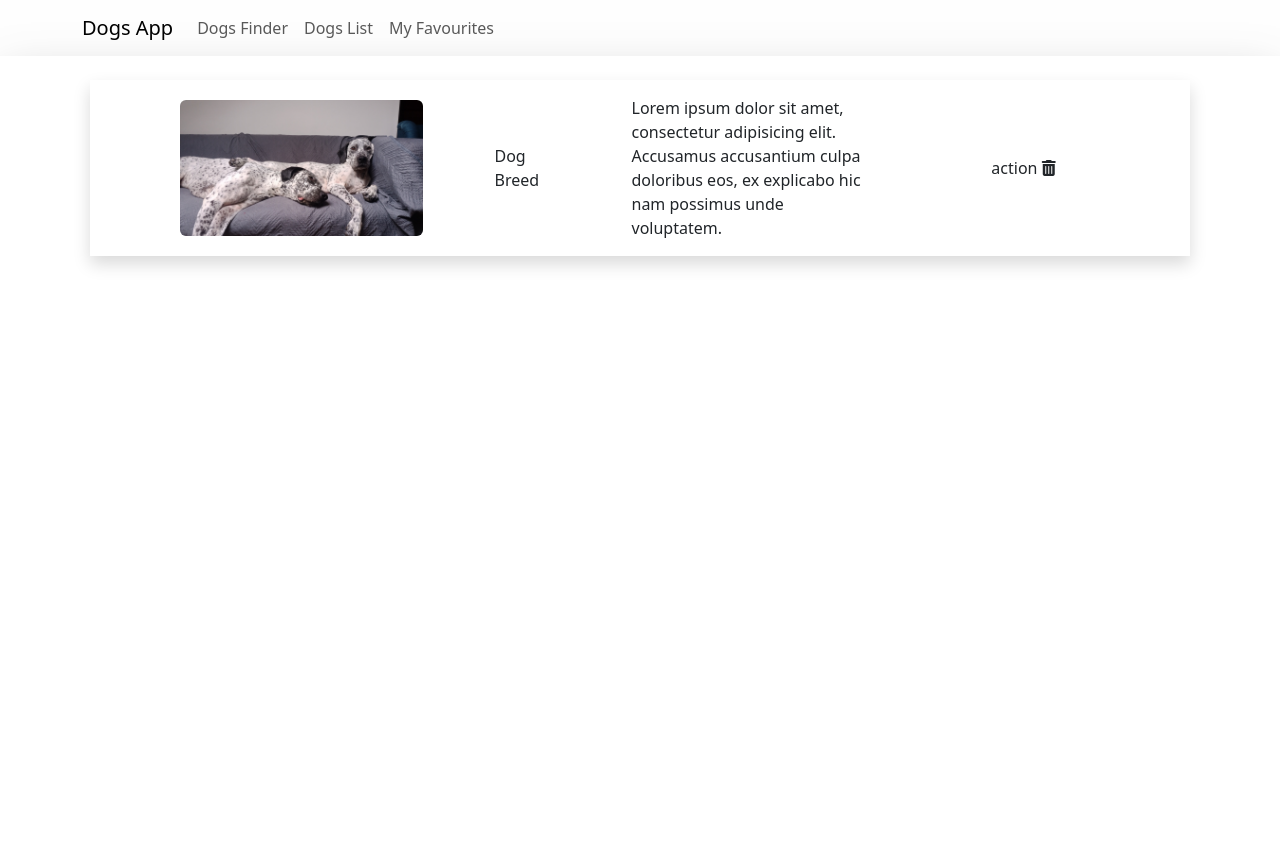
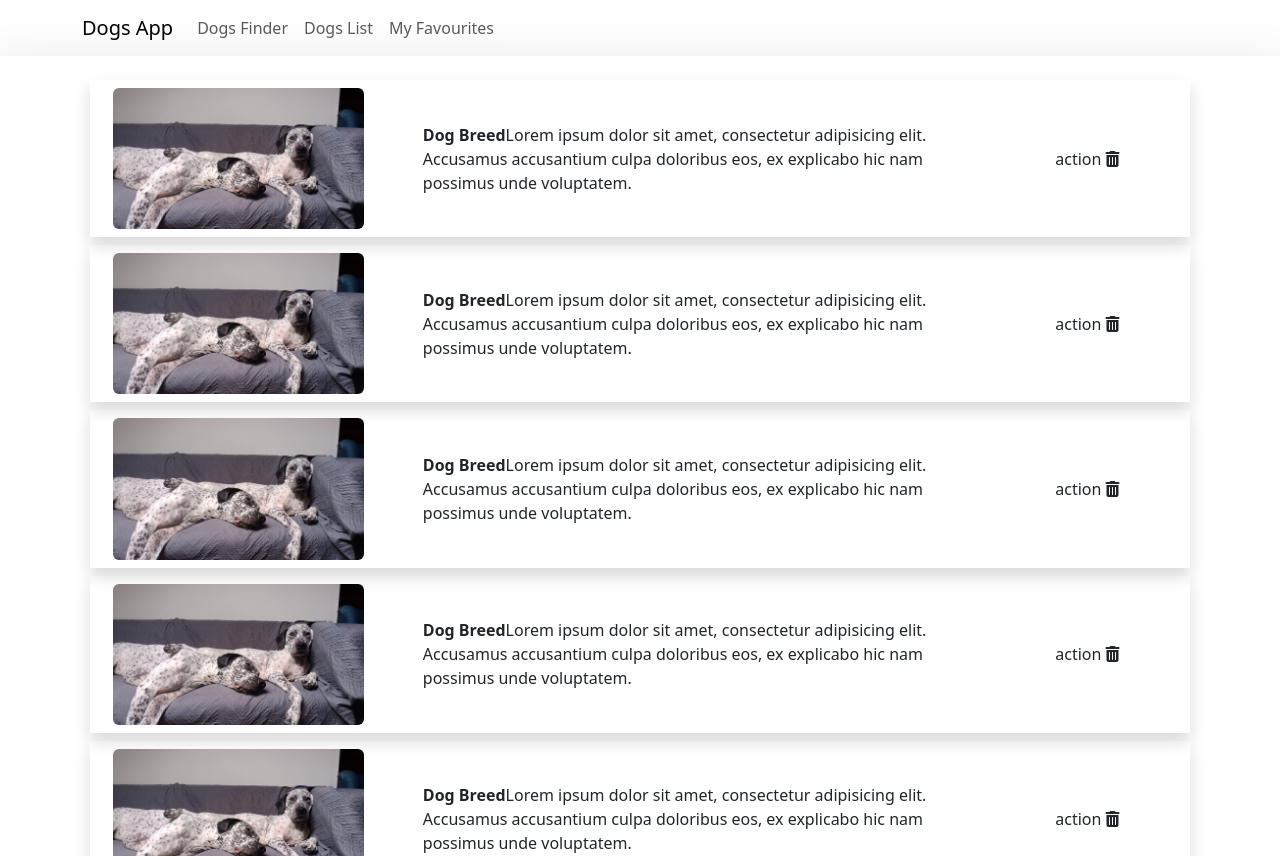
Before and after one commit to mirror86/Final_Project_DogsApp, a React (Create React App) app: page /favourites in a window 1280 px wide. Built offline with nearby package versions, Linux system fonts and the light colour scheme.

Commit message:
hot fix My Favourites

```diff
--- a/src/App.scss
+++ b/src/App.scss
@@ -66,6 +66,9 @@
 //  }
 }
 
+.masthead__box {
+  margin-top: 60px;
+}
 
 
 .footer {
--- a/src/pages/DoggsAppHome/DogsAppHome.js
+++ b/src/pages/DoggsAppHome/DogsAppHome.js
@@ -1,15 +1,15 @@
 import React from 'react';
 import {Button, Col, Row} from "react-bootstrap";
 import Container from "react-bootstrap/Container";
-import Menu from "../../components/Menu/Menu";
+
 
 
 const DogsAppHome = () => {
     return (
 
-        <Container fluid className="masthead  h-75 vw-100 d-flex flex-column justify-content-center ">
+        <Container fluid className="masthead  h-75 vw-100 d-flex flex-column justify-content-end ">
             <Container className="masthead__box  position-relative text-center mb-4 ">
-                <Row className="masthead__item d-flex mx-auto">
+                <Row className="masthead__item d-flex mx-auto justify-content-evenly">
                     <Col className="masthead__item__text">
                         <h1>Welcome</h1>
                         <h5>Select one of the buttons below to continue</h5>
--- a/src/pages/FavDogs/FavDogs.js
+++ b/src/pages/FavDogs/FavDogs.js
@@ -11,13 +11,74 @@ const FavDogs = () => {
                <Container fluid className="h-100 bg-white">
                         <Row className=" ">
                             <Col>
-                                <Container className="mt-4">
-                                    <Row className=" shadow justify-content-center m-sm-2 gap-5 align-items-center p-3">
-                                        <Col xs={1} md={2} className="text-center w-25"><img src="/dog-icon.jpg" alt="" className=" w-100 rounded cover"/></Col>
-                                        <Col xs={1} md={1} className="">Dog Breed</Col>
-                                        <Col xs={2} md={3} className="">Lorem ipsum dolor sit amet, consectetur adipisicing elit. Accusamus accusantium culpa doloribus eos, ex explicabo hic nam possimus unde voluptatem.</Col>
-                                        <Col xs={1} md={2} className="text-center">action <i className="fa-solid fa-trash-can" /></Col>
+                                <Container fluid="lg" className="mt-4">
+                                    <Row className=" shadow justify-content-evenly gap-4 m-sm-2 align-items-center pt-2 pb-2">
+                                        <Col xs={12} sm={12} md={4}  lg={3} xl={3} className="text-center"><img src="/dog-icon.jpg" alt="" className=" w-100 rounded cover"/></Col>
+                                        <Col xs={12} sm={12} md={6} lg={6} xl={6} className=""><strong>Dog Breed</strong>
+                                            Lorem ipsum dolor sit amet, consectetur adipisicing elit. Accusamus accusantium culpa doloribus eos, ex explicabo hic nam possimus unde voluptatem.</Col>
+                                        <Col xs={12} sm={12} md={1} lg={2} xl={2} className="text-center">action <i className="fa-solid fa-trash-can" /></Col>
                                     </Row>
+                                    <Row className=" shadow justify-content-evenly gap-4 m-sm-2 align-items-center pt-2 pb-2">
+                                        <Col xs={12} sm={12} md={4}  lg={3} xl={3} className="text-center"><img src="/dog-icon.jpg" alt="" className=" w-100 rounded cover"/></Col>
+                                        <Col xs={12} sm={12} md={6} lg={6} xl={6} className=""><strong>Dog Breed</strong>
+                                            Lorem ipsum dolor sit amet, consectetur adipisicing elit. Accusamus accusantium culpa doloribus eos, ex explicabo hic nam possimus unde voluptatem.</Col>
+                                        <Col xs={12} sm={12} md={1} lg={2} xl={2} className="text-center">action <i className="fa-solid fa-trash-can" /></Col>
+                                    </Row>
+                                    <Row className=" shadow justify-content-evenly gap-4 m-sm-2 align-items-center pt-2 pb-2">
+                                        <Col xs={12} sm={12} md={4}  lg={3} xl={3} className="text-center"><img src="/dog-icon.jpg" alt="" className=" w-100 rounded cover"/></Col>
+                                        <Col xs={12} sm={12} md={6} lg={6} xl={6} className=""><strong>Dog Breed</strong>
+                                            Lorem ipsum dolor sit amet, consectetur adipisicing elit. Accusamus accusantium culpa doloribus eos, ex explicabo hic nam possimus unde voluptatem.</Col>
+                                        <Col xs={12} sm={12} md={1} lg={2} xl={2} className="text-center">action <i className="fa-solid fa-trash-can" /></Col>
+                                    </Row>
+                                    <Row className=" shadow justify-content-evenly gap-4 m-sm-2 align-items-center pt-2 pb-2">
+                                        <Col xs={12} sm={12} md={4}  lg={3} xl={3} className="text-center"><img src="/dog-icon.jpg" alt="" className=" w-100 rounded cover"/></Col>
+                                        <Col xs={12} sm={12} md={6} lg={6} xl={6} className=""><strong>Dog Breed</strong>
+                                            Lorem ipsum dolor sit amet, consectetur adipisicing elit. Accusamus accusantium culpa doloribus eos, ex explicabo hic nam possimus unde voluptatem.</Col>
+                                        <Col xs={12} sm={12} md={1} lg={2} xl={2} className="text-center">action <i className="fa-solid fa-trash-can" /></Col>
+                                    </Row>
+                                    <Row className=" shadow justify-content-evenly gap-4 m-sm-2 align-items-center pt-2 pb-2">
+                                        <Col xs={12} sm={12} md={4}  lg={3} xl={3} className="text-center"><img src="/dog-icon.jpg" alt="" className=" w-100 rounded cover"/></Col>
+                                        <Col xs={12} sm={12} md={6} lg={6} xl={6} className=""><strong>Dog Breed</strong>
+                                            Lorem ipsum dolor sit amet, consectetur adipisicing elit. Accusamus accusantium culpa doloribus eos, ex explicabo hic nam possimus unde voluptatem.</Col>
+                                        <Col xs={12} sm={12} md={1} lg={2} xl={2} className="text-center">action <i className="fa-solid fa-trash-can" /></Col>
+                                    </Row>
+                                    <Row className=" shadow justify-content-evenly gap-4 m-sm-2 align-items-center pt-2 pb-2">
+                                        <Col xs={12} sm={12} md={4}  lg={3} xl={3} className="text-center"><img src="/dog-icon.jpg" alt="" className=" w-100 rounded cover"/></Col>
+                                        <Col xs={12} sm={12} md={6} lg={6} xl={6} className=""><strong>Dog Breed</strong>
+                                            Lorem ipsum dolor sit amet, consectetur adipisicing elit. Accusamus accusantium culpa doloribus eos, ex explicabo hic nam possimus unde voluptatem.</Col>
+                                        <Col xs={12} sm={12} md={1} lg={2} xl={2} className="text-center">action <i className="fa-solid fa-trash-can" /></Col>
+                                    </Row>
+                                    <Row className=" shadow justify-content-evenly gap-4 m-sm-2 align-items-center pt-2 pb-2">
+                                        <Col xs={12} sm={12} md={4}  lg={3} xl={3} className="text-center"><img src="/dog-icon.jpg" alt="" className=" w-100 rounded cover"/></Col>
+                                        <Col xs={12} sm={12} md={6} lg={6} xl={6} className=""><strong>Dog Breed</strong>
+                                            Lorem ipsum dolor sit amet, consectetur adipisicing elit. Accusamus accusantium culpa doloribus eos, ex explicabo hic nam possimus unde voluptatem.</Col>
+                                        <Col xs={12} sm={12} md={1} lg={2} xl={2} className="text-center">action <i className="fa-solid fa-trash-can" /></Col>
+                                    </Row>
+                                    <Row className=" shadow justify-content-evenly gap-4 m-sm-2 align-items-center pt-2 pb-2">
+                                        <Col xs={12} sm={12} md={4}  lg={3} xl={3} className="text-center"><img src="/dog-icon.jpg" alt="" className=" w-100 rounded cover"/></Col>
+                                        <Col xs={12} sm={12} md={6} lg={6} xl={6} className=""><strong>Dog Breed</strong>
+                                            Lorem ipsum dolor sit amet, consectetur adipisicing elit. Accusamus accusantium culpa doloribus eos, ex explicabo hic nam possimus unde voluptatem.</Col>
+                                        <Col xs={12} sm={12} md={1} lg={2} xl={2} className="text-center">action <i className="fa-solid fa-trash-can" /></Col>
+                                    </Row>
+                                    <Row className=" shadow justify-content-evenly gap-4 m-sm-2 align-items-center pt-2 pb-2">
+                                        <Col xs={12} sm={12} md={4}  lg={3} xl={3} className="text-center"><img src="/dog-icon.jpg" alt="" className=" w-100 rounded cover"/></Col>
+                                        <Col xs={12} sm={12} md={6} lg={6} xl={6} className=""><strong>Dog Breed</strong>
+                                            Lorem ipsum dolor sit amet, consectetur adipisicing elit. Accusamus accusantium culpa doloribus eos, ex explicabo hic nam possimus unde voluptatem.</Col>
+                                        <Col xs={12} sm={12} md={1} lg={2} xl={2} className="text-center">action <i className="fa-solid fa-trash-can" /></Col>
+                                    </Row>
+                                    <Row className=" shadow justify-content-evenly gap-4 m-sm-2 align-items-center pt-2 pb-2">
+                                        <Col xs={12} sm={12} md={4}  lg={3} xl={3} className="text-center"><img src="/dog-icon.jpg" alt="" className=" w-100 rounded cover"/></Col>
+                                        <Col xs={12} sm={12} md={6} lg={6} xl={6} className=""><strong>Dog Breed</strong>
+                                            Lorem ipsum dolor sit amet, consectetur adipisicing elit. Accusamus accusantium culpa doloribus eos, ex explicabo hic nam possimus unde voluptatem.</Col>
+                                        <Col xs={12} sm={12} md={1} lg={2} xl={2} className="text-center">action <i className="fa-solid fa-trash-can" /></Col>
+                                    </Row>
+                                    <Row className=" shadow justify-content-evenly gap-4 m-sm-2 align-items-center pt-2 pb-2">
+                                        <Col xs={12} sm={12} md={4}  lg={3} xl={3} className="text-center"><img src="/dog-icon.jpg" alt="" className=" w-100 rounded cover"/></Col>
+                                        <Col xs={12} sm={12} md={6} lg={6} xl={6} className=""><strong>Dog Breed</strong>
+                                            Lorem ipsum dolor sit amet, consectetur adipisicing elit. Accusamus accusantium culpa doloribus eos, ex explicabo hic nam possimus unde voluptatem.</Col>
+                                        <Col xs={12} sm={12} md={1} lg={2} xl={2} className="text-center">action <i className="fa-solid fa-trash-can" /></Col>
+                                    </Row>
+
                                 </Container>
                             </Col>
                         </Row>
```
